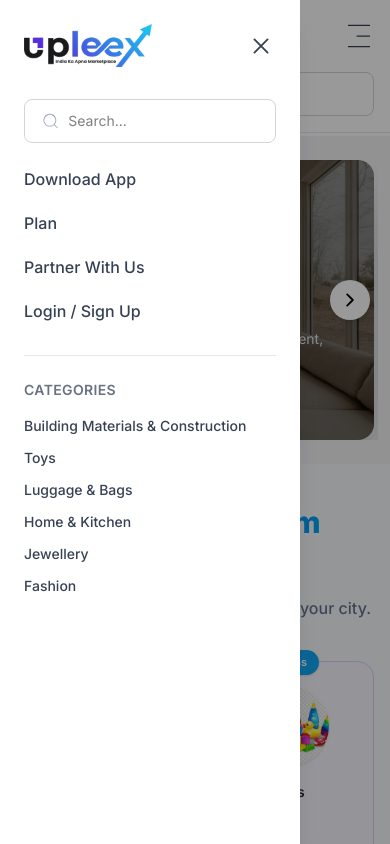
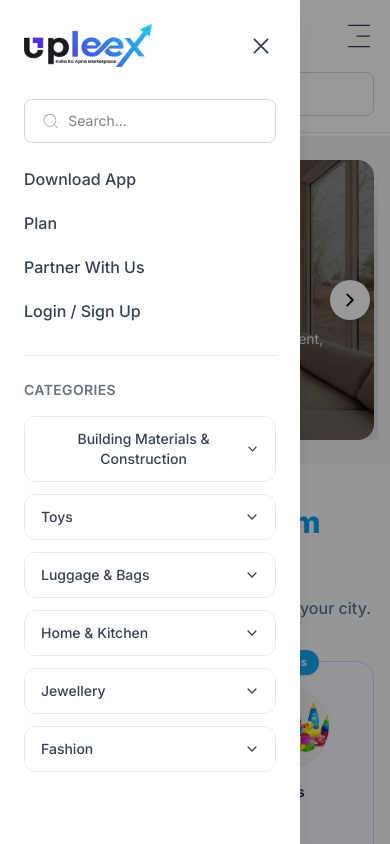
Before and after one commit to yashvasani9646/uplex-app, a React (Vite) app: page / in a window 390 px wide. Both pictures are taken after a click on the button 359 px from the left and 36 px from the top of the page. Shown: the top 844 px of the page. Built offline with nearby package versions, Linux system fonts and the light colour scheme.

Commit message:
Add Responive

```diff
--- a/src/Navbar/Navbar.jsx
+++ b/src/Navbar/Navbar.jsx
@@ -229,14 +229,28 @@ const Navbar = () => {
                             <button className="block w-full text-left hover:text-indigo-600">
                                 Plan
                             </button>
-                            <button className="block w-full text-left hover:text-indigo-600">
+                            <button
+                                onClick={() => {
+                                    navigate("/partner");
+                                    setMobileMenu(false);
+                                }}
+                                className="block w-full text-left hover:text-indigo-600"
+                            >
                                 Partner With Us
                             </button>
-                            <button className="block w-full text-left hover:text-indigo-600">
+
+                            <button
+                                onClick={() => {
+                                    navigate("/login");
+                                    setMobileMenu(false);
+                                }}
+                                className="block w-full text-left hover:text-indigo-600"
+                            >
                                 Login / Sign Up
                             </button>
                         </div>
 
+                        {/* Categories */}
                         {/* Categories */}
                         <div className="mt-8 pt-6 border-t border-gray-200">
                             <h3 className="text-sm font-semibold text-gray-500 uppercase tracking-wide mb-4">
@@ -247,9 +261,36 @@ const Navbar = () => {
                                 {categories.map((item, index) => (
                                     <div
                                         key={index}
-                                        className="text-sm font-medium text-gray-700"
+                                        className="border border-gray-200 rounded-xl overflow-hidden"
                                     >
-                                        {item.title}
+                                        {/* CATEGORY BUTTON */}
+                                        <button
+                                            onClick={() =>
+                                                setOpenMenu(openMenu === index ? null : index)
+                                            }
+                                            className="w-full flex items-center justify-between px-4 py-3 text-sm font-medium text-gray-700 bg-white"
+                                        >
+                                            {item.title}
+
+                                            <IoChevronDownOutline
+                                                className={`transition duration-300 ${openMenu === index ? "rotate-180" : ""
+                                                    }`}
+                                            />
+                                        </button>
+
+                                        {/* SUBMENU */}
+                                        {openMenu === index && (
+                                            <div className="bg-gray-50 border-t border-gray-200">
+                                                {item.submenu.map((sub, i) => (
+                                                    <button
+                                                        key={i}
+                                                        className="block w-full text-left px-5 py-3 text-sm text-gray-600 hover:bg-indigo-50 hover:text-indigo-600"
+                                                    >
+                                                        {sub}
+                                                    </button>
+                                                ))}
+                                            </div>
+                                        )}
                                     </div>
                                 ))}
                             </div>
--- a/src/Partnerwith_us/PartnerNavbar.jsx
+++ b/src/Partnerwith_us/PartnerNavbar.jsx
@@ -104,12 +104,19 @@ const PartnerNavbar = () => {
                             <div className="flex flex-col gap-3 pt-4">
                                 <Link
                                     to="/signin"
+                                    onClick={() => setMobileMenu(false)}
                                     className="w-full text-center px-5 py-3 rounded-lg border border-gray-300 text-[15px] font-semibold text-[#081c4a] hover:bg-gray-50 transition"
                                 >
                                     Login
                                 </Link>
 
-                                <button className="w-full px-5 py-3 rounded-lg text-[15px] font-semibold text-white bg-gradient-to-r from-indigo-500 to-sky-500 shadow-md hover:opacity-90 transition">
+                                <button
+                                    onClick={() => {
+                                        navigate("/Startrating");
+                                        setMobileMenu(false);
+                                    }}
+                                    className="w-full px-5 py-3 rounded-lg text-[15px] font-semibold text-white bg-gradient-to-r from-indigo-500 to-sky-500 shadow-md hover:opacity-90 transition"
+                                >
                                     Start Renting
                                 </button>
                             </div>
```
